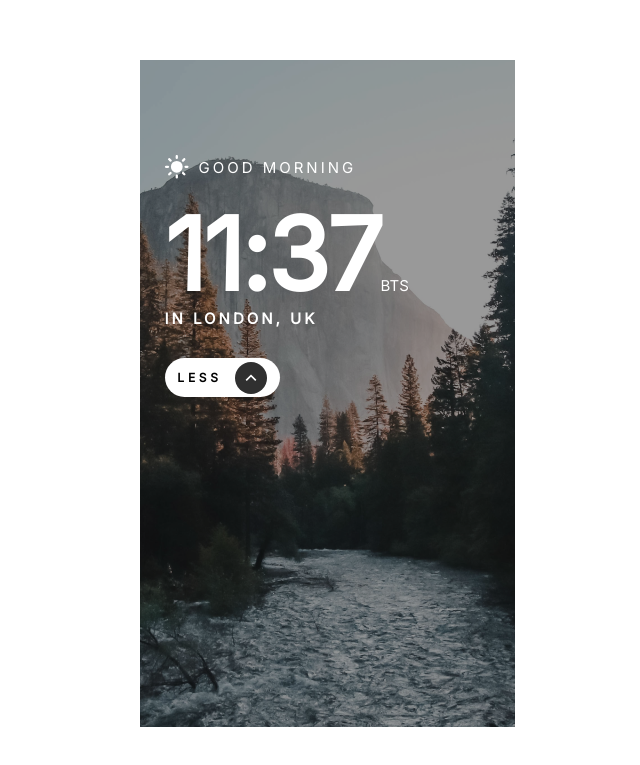
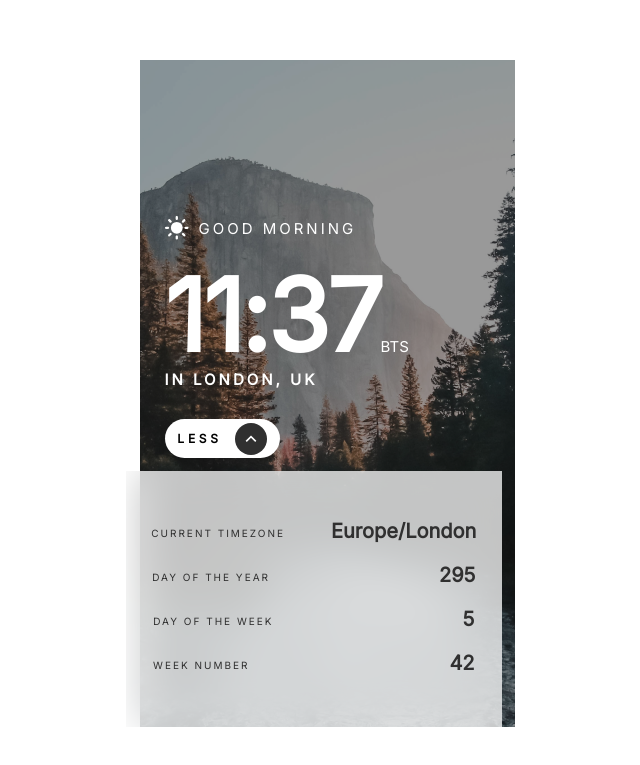
Before and after one commit to Abashidzeofficial/clock-app, a React (Create React App) app: page / in a window 1280 px wide. Shown: the part 107-872 px from the top of the page, without its empty margins (313-953 px from the left). Built offline with nearby package versions, Linux system fonts and the light colour scheme.

Commit message:
NewUpdate

```diff
--- a/src/App.tsx
+++ b/src/App.tsx
@@ -41,6 +41,40 @@ function App() {
             <img src={uparrow} alt="uparrow" className="arrow-up"></img>
           </button>
         </div>
+        <div className="details-transform">
+          <div className='current-timezone'>
+            <span className="timezone-txt">
+              CURRENT TIMEZONE
+            </span>
+            <span className="timezone-txt2">
+              Europe/London
+            </span>
+          </div>
+          <div className='dofy'>
+            <span className="dofy-txt">
+              Day of the year
+            </span>
+            <span className="dofy-txt2">
+              295
+            </span>
+          </div>
+          <div className='dofw'>
+            <span className="dofw-txt">
+              Day of the week
+            </span>
+            <span className="dofw-txt2">
+              5
+            </span>
+          </div>
+          <div className='w-number'>
+            <span className="w-number-txt">
+              Week number
+            </span>
+            <span className="w-number-txt2">
+              42
+            </span>
+          </div>
+        </div>
       </div>
 
 
--- a/src/styles.css
+++ b/src/styles.css
@@ -56,7 +56,7 @@
 }
 .main-container {
   display: flex;
-  margin-top: -51px;
+  margin-top: 340px;
 }
 .time-pm-am {
   color: #fff;
@@ -105,3 +105,68 @@
   height: 32px;
   flex-shrink: 0;
 }
+.details-transform {
+  width: 376px;
+  height: 256px;
+  background: rgba(255, 255, 255, 0.75);
+  backdrop-filter: blur(20.387113571166992px);
+  flex-direction: column;
+}
+.details-transform {
+  display: flex;
+  margin-left: -283px;
+  margin-top: 72px;
+}
+.timezone-txt,
+.dofy-txt,
+.dofw-txt,
+.w-number-txt {
+  color: #303030;
+  font-family: Inter;
+  font-size: 10px;
+  font-style: normal;
+  font-weight: 400;
+  line-height: 28px; /* 280% */
+  letter-spacing: 2px;
+  text-transform: uppercase;
+}
+.timezone-txt2,
+.dofy-txt2,
+.dofw-txt2,
+.w-number-txt2 {
+  color: #303030;
+  text-align: right;
+  font-family: Inter;
+  font-size: 20px;
+  font-style: normal;
+  font-weight: 700;
+  line-height: normal;
+}
+.current-timezone {
+  display: flex;
+  flex-direction: row;
+  justify-content: center;
+  gap: 46px;
+  padding-top: 48px;
+}
+.dofy {
+  display: flex;
+  flex-direction: row;
+  justify-content: center;
+  gap: 169px;
+  padding-top: 16px;
+}
+.dofw {
+  display: flex;
+  flex-direction: row;
+  justify-content: center;
+  gap: 189px;
+  padding-top: 16px;
+}
+.w-number {
+  display: flex;
+  flex-direction: row;
+  justify-content: center;
+  gap: 200px;
+  padding-top: 16px;
+}
```
